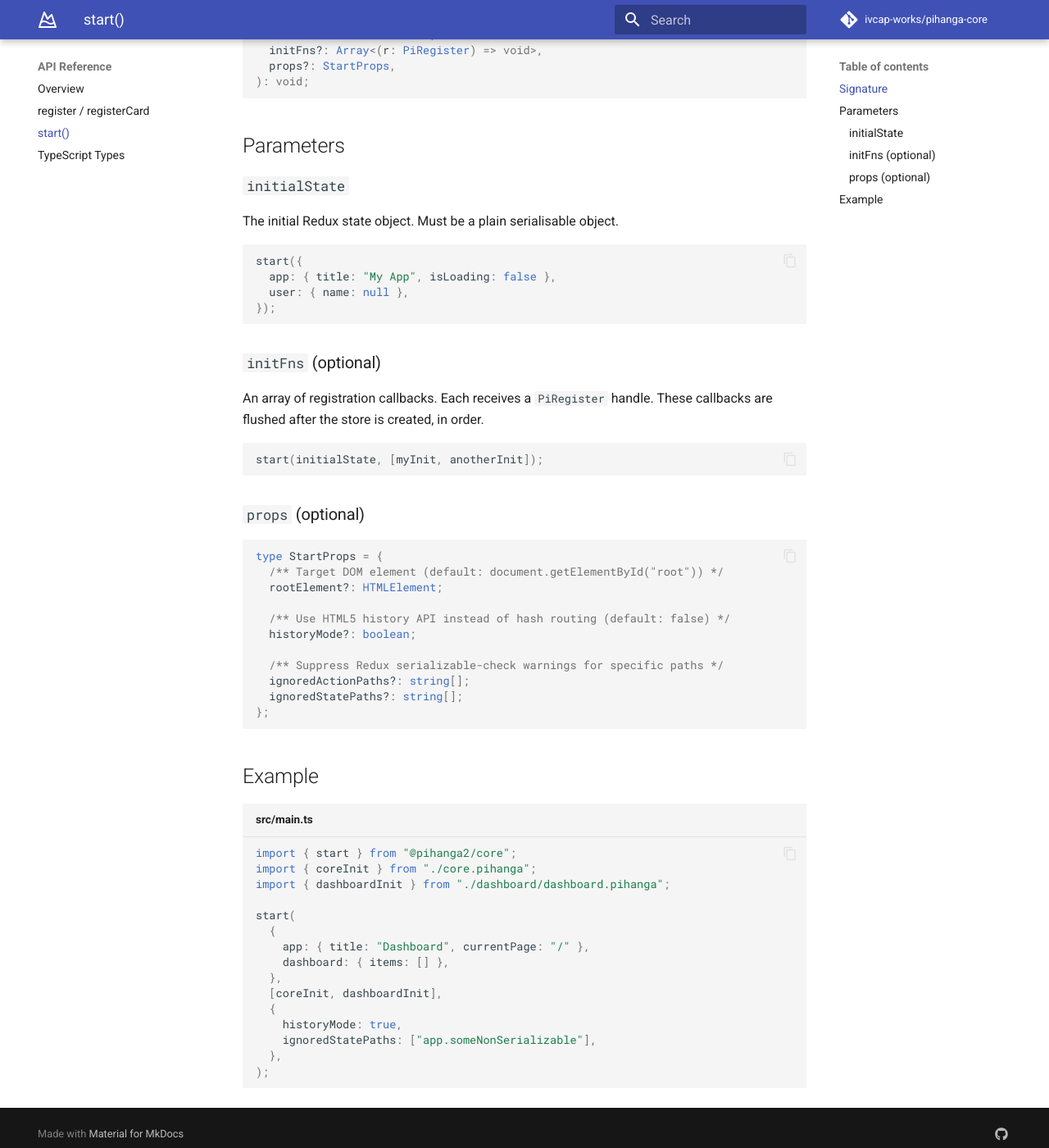
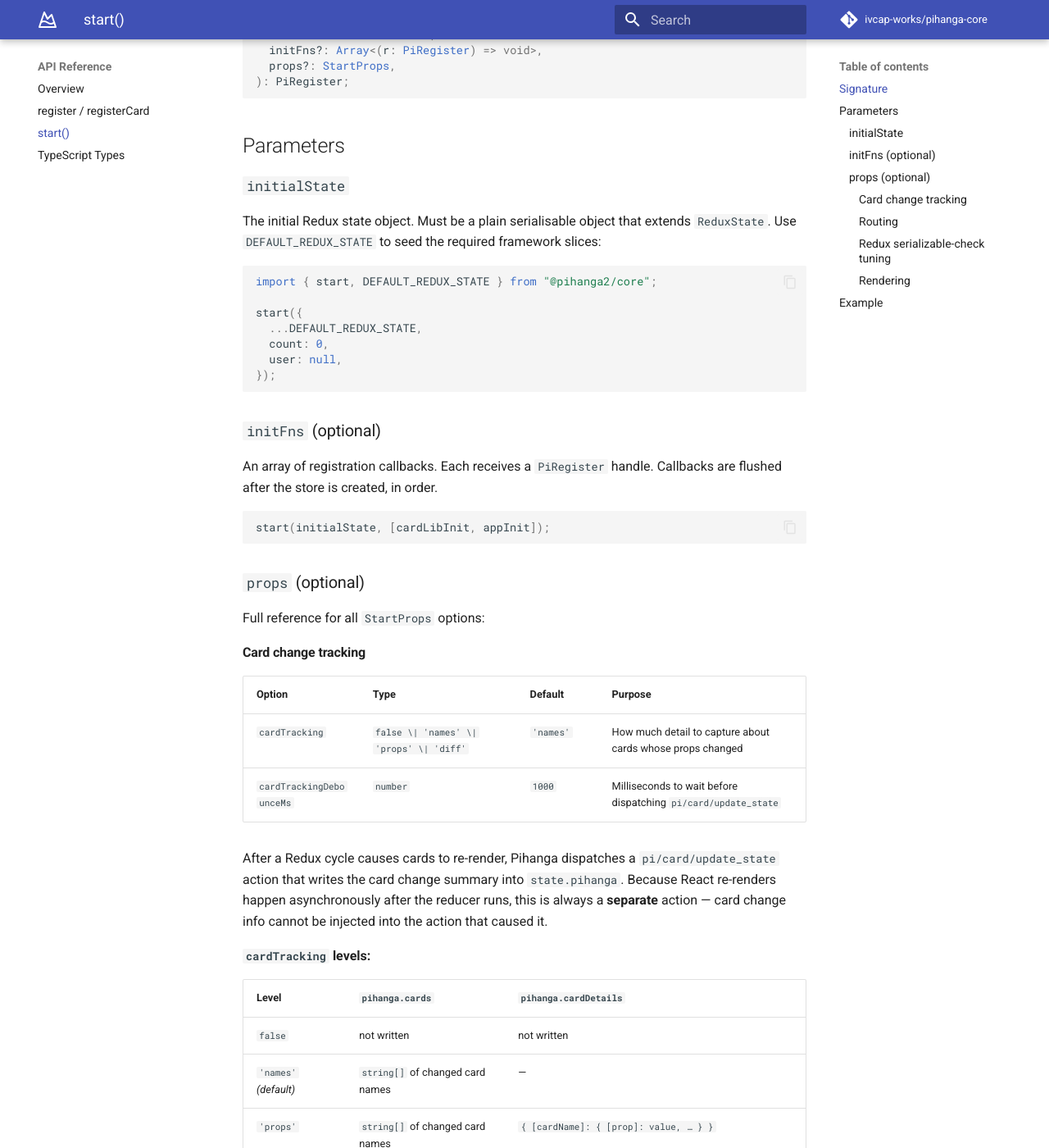
Before and after one commit to ivcap-works/pihanga-core, an MkDocs documentation site: the page built from docs/docs/api/start.md, in a window 1280 px wide and 1400 px high, scrolled down 465 px. Shown: the whole window at 82% size. Built offline with MkDocs 1.6.1 and Material for MkDocs 9.7.7, drawn with Linux system fonts in a browser that asks for light colours; comment, search, counter and statistics services are not loaded; some of the changed text lies outside the part shown.

Commit message:
changed some type signatures

````diff
--- a/docs/docs/api/start.md
+++ b/docs/docs/api/start.md
@@ -13,63 +13,121 @@ function start(
   initialState: ReduxState,
   initFns?: Array<(r: PiRegister) => void>,
   props?: StartProps,
-): void;
+): PiRegister;
 ```
 
 ## Parameters
 
 ### `initialState`
 
-The initial Redux state object. Must be a plain serialisable object.
+The initial Redux state object. Must be a plain serialisable object that extends `ReduxState`.
+Use `DEFAULT_REDUX_STATE` to seed the required framework slices:
 
 ```ts
+import { start, DEFAULT_REDUX_STATE } from "@pihanga2/core";
+
 start({
-  app: { title: "My App", isLoading: false },
-  user: { name: null },
+  ...DEFAULT_REDUX_STATE,
+  count: 0,
+  user: null,
 });
 ```
 
 ### `initFns` (optional)
 
-An array of registration callbacks. Each receives a `PiRegister` handle. These callbacks are
+An array of registration callbacks. Each receives a `PiRegister` handle. Callbacks are
 flushed after the store is created, in order.
 
 ```ts
-start(initialState, [myInit, anotherInit]);
+start(initialState, [cardLibInit, appInit]);
 ```
 
 ### `props` (optional)
 
+Full reference for all `StartProps` options:
+
+#### Card change tracking
+
+| Option | Type | Default | Purpose |
+|---|---|---|---|
+| `cardTracking` | `false \| 'names' \| 'props' \| 'diff'` | `'names'` | How much detail to capture about cards whose props changed |
+| `cardTrackingDebounceMs` | `number` | `1000` | Milliseconds to wait before dispatching `pi/card/update_state` |
+
+After a Redux cycle causes cards to re-render, Pihanga dispatches a `pi/card/update_state`
+action that writes the card change summary into `state.pihanga`.  Because React re-renders
+happen asynchronously after the reducer runs, this is always a **separate** action — card
+change info cannot be injected into the action that caused it.
+
+**`cardTracking` levels:**
+
+| Level | `pihanga.cards` | `pihanga.cardDetails` |
+|---|---|---|
+| `false` | not written | not written |
+| `'names'` *(default)* | `string[]` of changed card names | — |
+| `'props'` | `string[]` of changed card names | `{ [cardName]: { [prop]: value, … } }` |
+| `'diff'` | `string[]` of changed card names | `{ [cardName]: { props: {…}, changed: { [prop]: { from, to } } } }` |
+
+`'props'` and `'diff'` add a `produce()` pass on every card render — use only when
+you need the Redux DevTools detailed card view.
+
 ```ts
-type StartProps = {
-  /** Target DOM element (default: document.getElementById("root")) */
-  rootElement?: HTMLElement;
+// minimal dev setup — see changed cards almost immediately
+start(initState, [appInit], {
+  cardTracking: 'diff',
+  cardTrackingDebounceMs: 0,
+})
 
-  /** Use HTML5 history API instead of hash routing (default: false) */
-  historyMode?: boolean;
+// production default — batched, lightweight
+start(initState, [appInit])                        // cardTracking: 'names', debounce: 1000ms
+```
 
-  /** Suppress Redux serializable-check warnings for specific paths */
-  ignoredActionPaths?: string[];
-  ignoredStatePaths?: string[];
-};
-```
+#### Routing
+
+| Option | Type | Default | Purpose |
+|---|---|---|---|
+| `routeQueryParam` | `string` | — | Serialise the route into a query parameter instead of the URL path (useful for GitHub Pages / static hosts) |
+
+#### Redux serializable-check tuning
+
+| Option | Type | Default | Purpose |
+|---|---|---|---|
+| `disableSerializableStateCheck` | `boolean` | `false` | Disable RTK's state serializable check entirely |
+| `disableSerializableActionCheck` | `boolean` | `false` | Disable RTK's action serializable check entirely |
+| `ignoredActions` | `string[]` | `[]` | Action type strings exempt from the serializable check |
+| `ignoredActionPaths` | `string[]` | `[]` | Dot-notation paths inside action payloads to ignore |
+| `ignoredStatePaths` | `string[]` | `[]` | Dot-notation paths inside the Redux state to ignore |
+| `isSerializable` | `(v: unknown) => boolean` | RTK default | Custom predicate for the serializable check |
+
+#### Rendering
+
+| Option | Type | Default | Purpose |
+|---|---|---|---|
+| `rootComponent` | `(store: Store) => JSX.Element` | — | Override the root React component (replaces the default `<Provider>` wrapper) |
 
 ## Example
 
 ```ts title="src/main.ts"
-import { start } from "@pihanga2/core";
-import { coreInit } from "./core.pihanga";
-import { dashboardInit } from "./dashboard/dashboard.pihanga";
+import { start, DEFAULT_REDUX_STATE } from "@pihanga2/core";
+import { init as cardLibInit } from "@pihanga2/shadcn";
+import { appInit } from "./app.pihanga";
+import type { AppState } from "./app.types";
 
-start(
+start<AppState>(
   {
-    app: { title: "Dashboard", currentPage: "/" },
-    dashboard: { items: [] },
+    ...DEFAULT_REDUX_STATE,
+    activePage: "app/home",
+    user: null,
   },
-  [coreInit, dashboardInit],
+  [cardLibInit, appInit],
   {
-    historyMode: true,
-    ignoredStatePaths: ["app.someNonSerializable"],
+    // Show changed card names + diffs in Redux DevTools, updated every second
+    cardTracking: "diff",
+
+    // Exempt a non-serialisable action payload field
+    ignoredActionPaths: ["payload.fileHandle"],
+
+    // Static-site deployment: encode routes as ?p=items/42
+    routeQueryParam: "p",
   },
 );
 ```
--- a/package.json
+++ b/package.json
@@ -1,6 +1,6 @@
 {
   "name": "@pihanga2/core",
-  "version": "0.3.32",
+  "version": "0.3.33",
   "private": false,
   "type": "module",
   "license": "MIT",
````
Also changed, not shown: docs/docs/guides/redux.md (+58 -0 lines), 2 other files.
